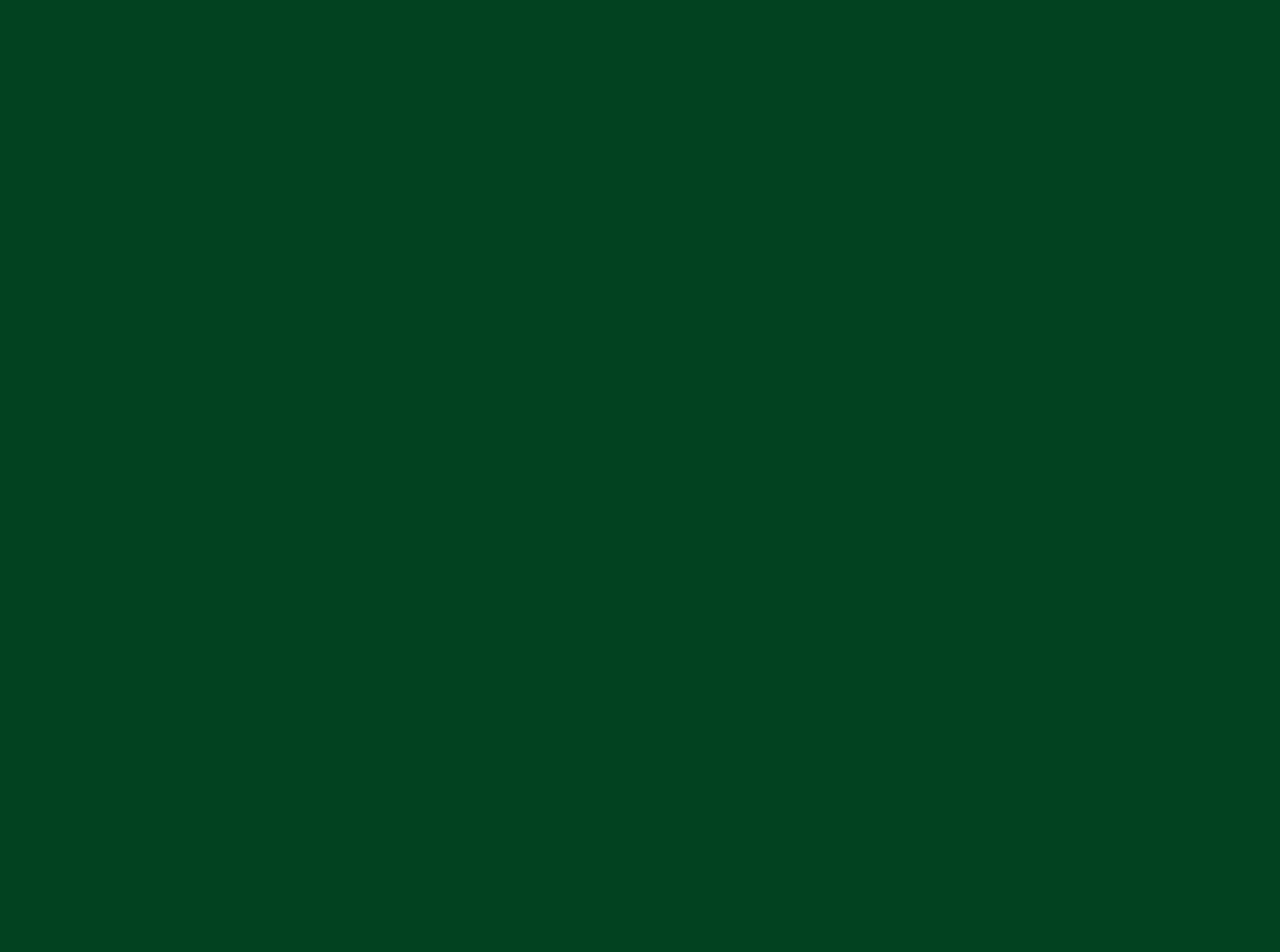
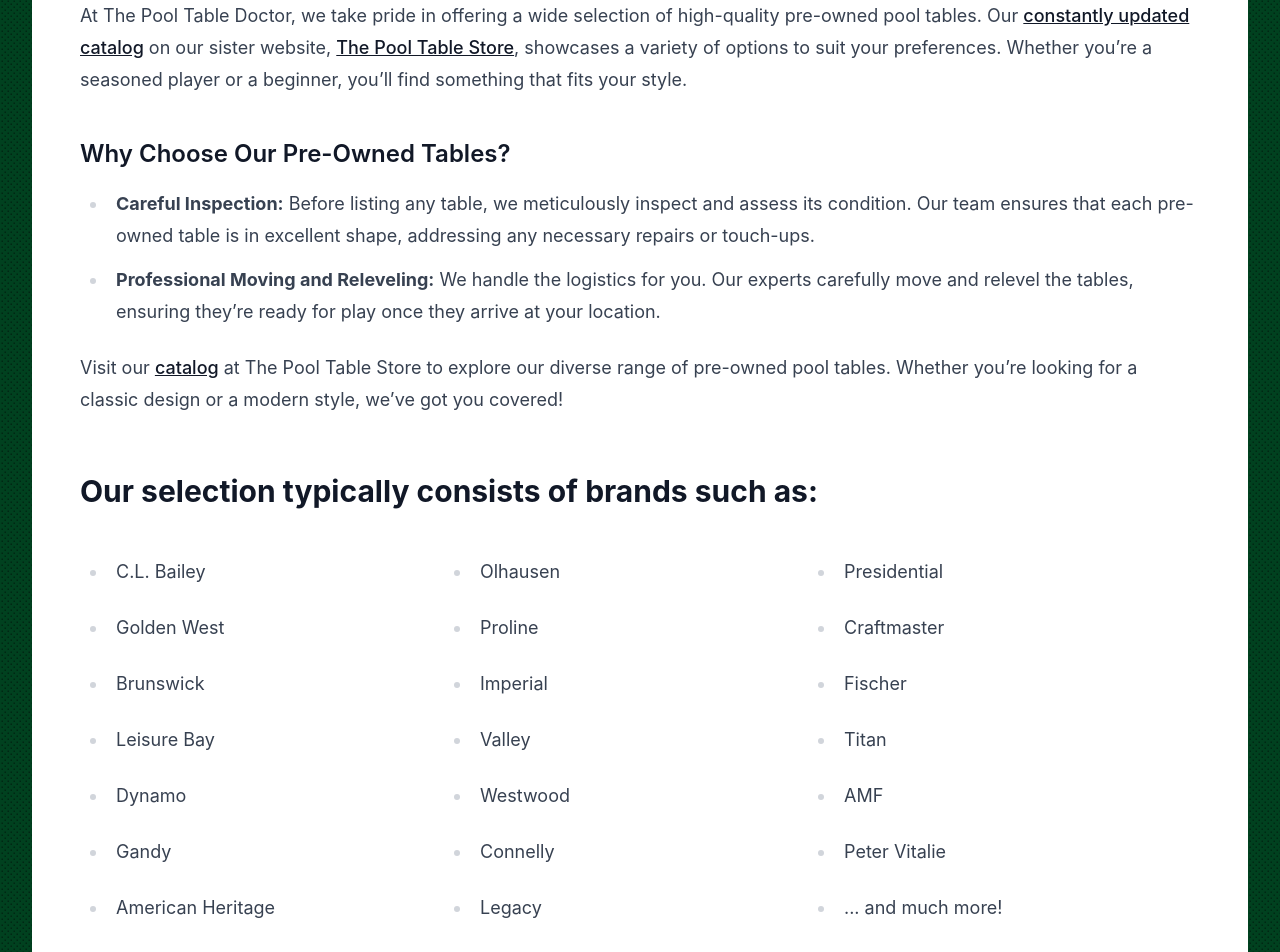
Before and after one commit to kendalled/pool-table-doctor, a Nuxt app: page /used-tables in a window 1280 px wide. Shown: the part 820-1772 px from the top of the page. Before the commit the page ends 800 px from the top, so only its background shows below. Built offline with nearby package versions, Linux system fonts and the light colour scheme.

Commit message:
feat: better spacing, add final content

```diff
--- a/pages/used-tables.vue
+++ b/pages/used-tables.vue
@@ -1,8 +1,8 @@
 <template>
   <!-- universal formatting -->
   <div class="mx-auto w-full max-w-7xl px-6 sm:px-8 mt-6">
-    <div class="prose lg:prose-lg bg-white rounded-md w-full max-w-7xl px-6 py-6">
-      <h2 class="font-bold text-gray-900">
+    <div class="prose lg:prose-lg bg-white rounded-md w-full max-w-7xl px-6 sm:px-8 lg:px-12 py-6 sm:py-8 lg:py-10">
+      <h2>
         Used & Pre-Owned Pool Tables for Sale
       </h2>
       <p>
@@ -22,12 +22,76 @@
           New cloth (choice of <nuxt-link to="cloth" title="Pool Table Cloth Gallery">40 cloth colors</nuxt-link>)
         </li>
         <li>
-          Complete Accessories (cues, balls, racks, chalk, etc.)
+          Complete accessories (cues, balls, racks, chalk, etc.)
         </li>
         <li>
           Bumpers / cushions are replaced if needed (therefore, your pool table will play like new!)
         </li>
       </ul>
+      <h2>
+        Browse our expansive catalog:
+      </h2>
+      <p>
+        At The Pool Table Doctor, we take pride in offering a wide selection of high-quality pre-owned pool tables. Our
+        <a href="https://pooltablestore.com/product-category/pre-owned/" target="_blank" title="Used and Pre-owned Pool Table Catalog">constantly updated catalog</a>
+         on our sister website,
+         <a href="https://pooltablestore.com" target="_blank" title="The Pool Table Store Home Page">The Pool Table Store</a>,
+         showcases a variety of options to suit your preferences. Whether you’re a seasoned player or a beginner, you’ll find something that fits your style.
+      </p>
+      <h3>
+        Why Choose Our Pre-Owned Tables?
+      </h3>
+      <ul>
+        <li>
+          <b>Careful Inspection:</b> Before listing any table, we meticulously inspect and assess its condition. Our team ensures that each pre-owned table is in excellent shape, addressing any necessary repairs or touch-ups.
+        </li>
+        <li>
+          <b>Professional Moving and Releveling:</b> We handle the logistics for you. Our experts carefully move and relevel the tables, ensuring they’re ready for play once they arrive at your location.
+        </li>
+      </ul>
+      <p>
+        Visit our <a href="https://pooltablestore.com/product-category/pre-owned/" target="_blank" title="Used and Pre-owned Pool Table Catalog">catalog</a> at The Pool Table Store to explore our diverse range of pre-owned pool tables. Whether you’re looking for a classic design or a modern style, we’ve got you covered!
+      </p>
+      <h2>
+        Our selection typically consists of brands such as:
+      </h2>
+      <ul class="grid grid-cols-3">
+        <li v-for="brand in brandList">
+          {{ brand }}
+        </li>
+      </ul>
     </div>
   </div>
 </template>
+
+<script>
+  export default {
+    data () {
+      return {
+        brandList: [
+        'C.L. Bailey',
+        'Olhausen',
+        'Presidential',
+        'Golden West',
+        'Proline',
+        'Craftmaster',
+        'Brunswick',
+        'Imperial',
+        'Fischer',
+        'Leisure Bay',
+        'Valley',
+        'Titan',
+        'Dynamo',
+        'Westwood',
+        'AMF',
+        'Gandy',
+        'Connelly',
+        'Peter Vitalie',
+        'American Heritage',
+        'Legacy',
+        '... and much more!'
+        ]
+      }
+    }
+  }
+</script>
```
